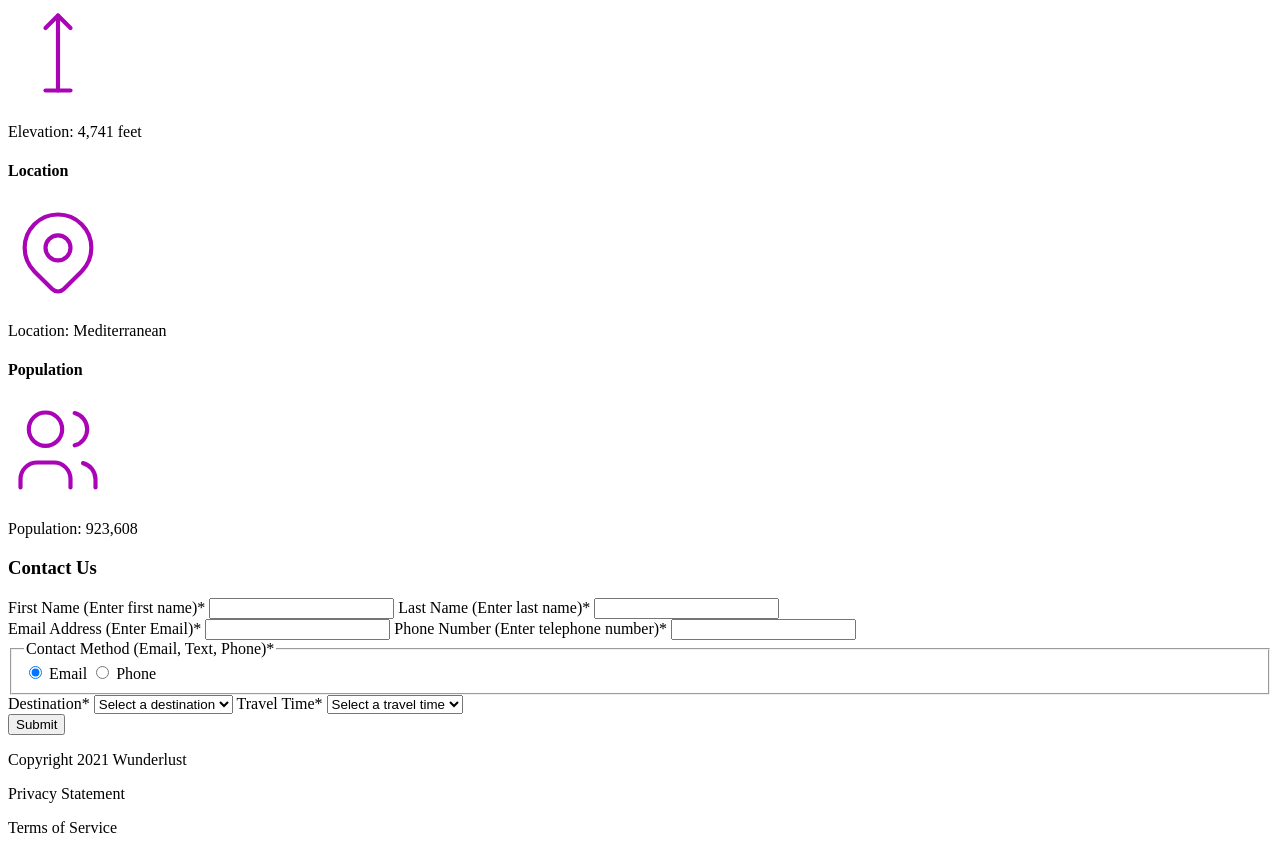
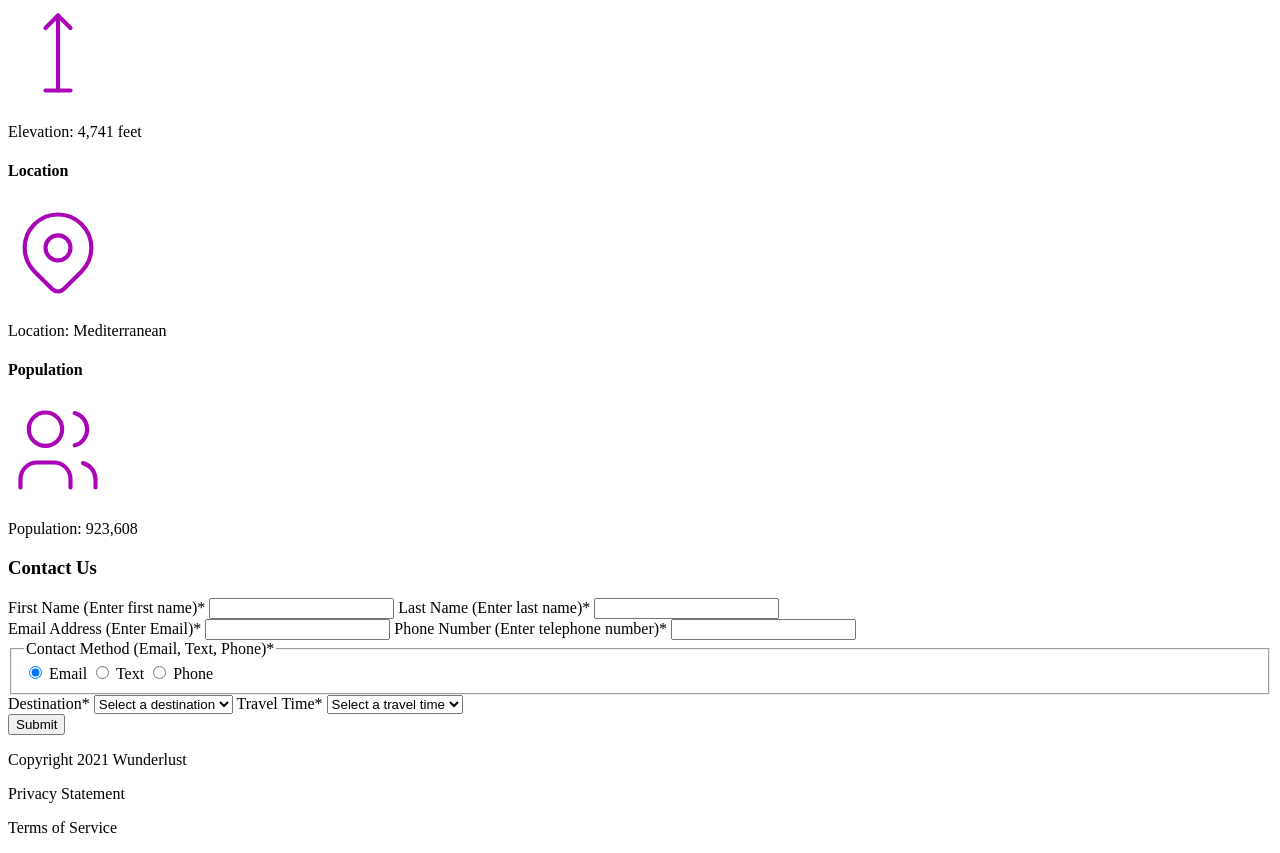
Before and after one commit to Saorr2/wunderlust, a plain HTML site: page index.html in a window 1280 px wide. Shown: the part 3765-4618 px from the top of the page. Drawn offline with Linux system fonts and the light colour scheme.

Commit message:
updated index.html

```diff
--- a/index.html
+++ b/index.html
@@ -264,6 +264,9 @@
                         <label for="pref-email">Email</label>
 
                         <input type="radio" name="contact-pref" id="pref-phone" value="prefer-phone">
+                        <label for="pref-phone">Text</label>
+
+                        <input type="radio" name="contact-pref" id="pref-phone" value="prefer-phone">
                         <label for="pref-phone">Phone</label>
                     </fieldset>
                 </div>
```
